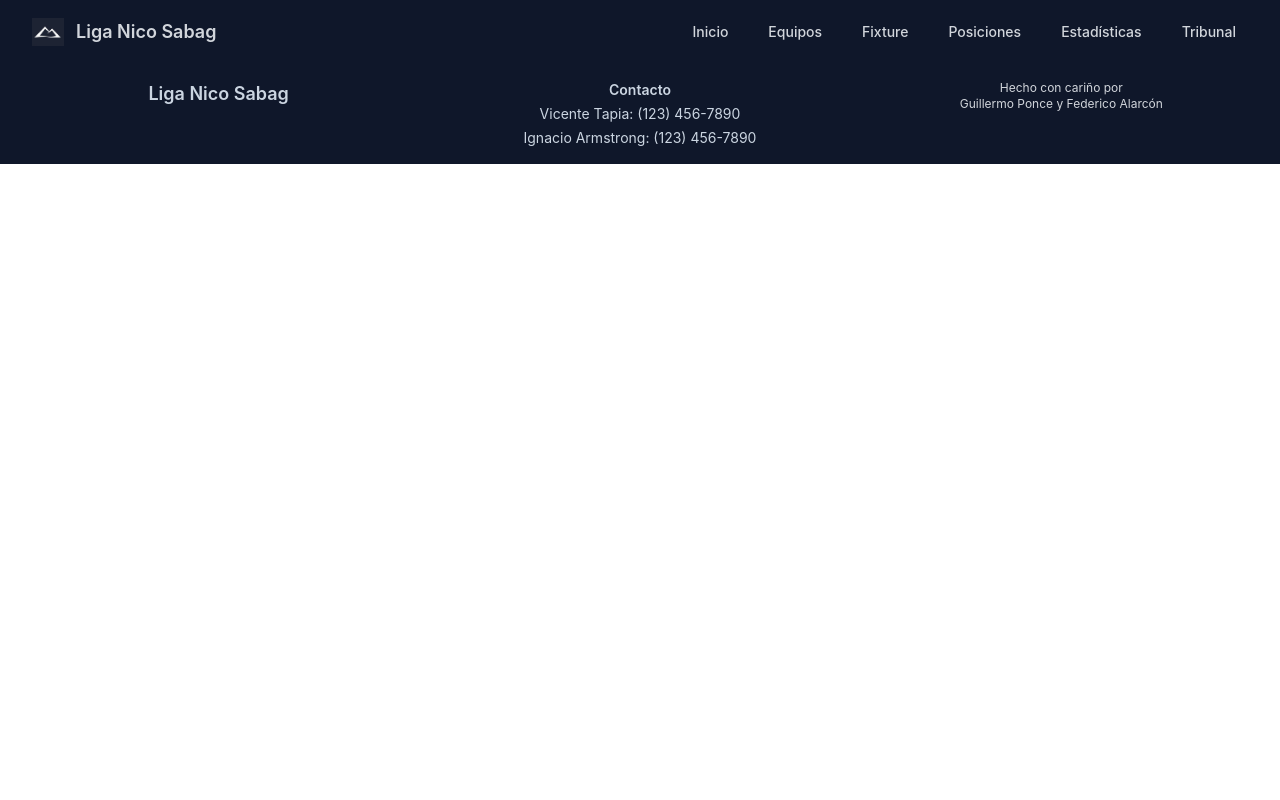
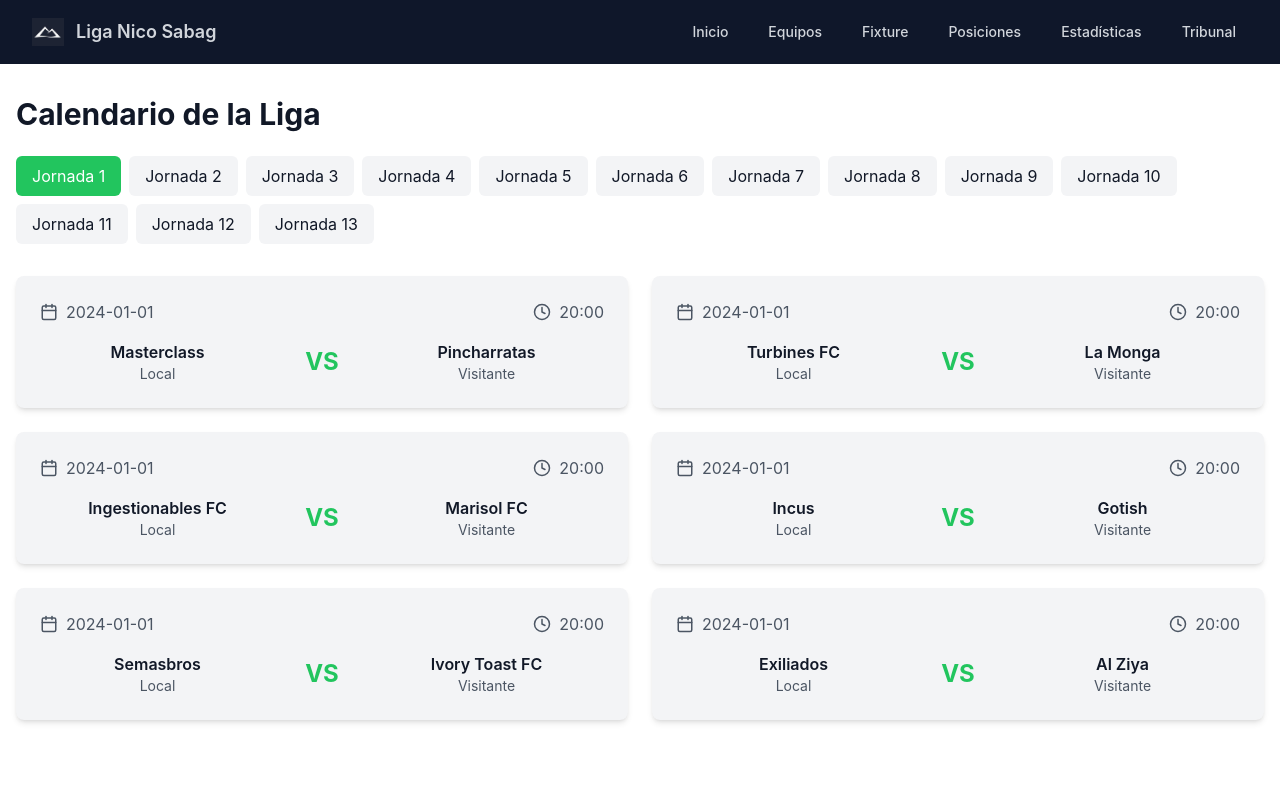
Before and after one commit to guillejponce/liga-nico-sabag, a React (Create React App) app: page /schedule in a window 1280 px wide. Shown: the top 800 px of the page. Built offline with nearby package versions, Linux system fonts and the light colour scheme.

Commit message:
feat: add fixture first mock view

```diff
--- /dev/null
+++ b/src/constants/Mocks.js
@@ -0,0 +1,15 @@
+export const teamsData = [
+    { id: 1, name: 'Ivory Toast FC', playerCount: 22, wins: 5, captain: 'Juan Pérez' },
+    { id: 2, name: 'Ingestionables FC', playerCount: 20, wins: 4, captain: 'Carlos Rodríguez' },
+    { id: 3, name: 'Gotish', playerCount: 21, wins: 6, captain: 'Miguel González' },
+    { id: 4, name: 'Al Ziya', playerCount: 23, wins: 3, captain: 'Luis Hernández' },
+    { id: 5, name: 'La Monga', playerCount: 22, wins: 5, captain: 'Roberto Sánchez' },
+    { id: 6, name: 'Exiliados', playerCount: 20, wins: 4, captain: 'Javier López' },
+    { id: 7, name: 'Pincharratas', playerCount: 21, wins: 6, captain: 'Pedro Martínez' },
+    { id: 8, name: 'Incus', playerCount: 23, wins: 3, captain: 'Raúl Ramírez' },
+    { id: 9, name: 'Marisol FC', playerCount: 22, wins: 5, captain: 'Fernando Gómez' },
+    { id: 10, name: 'Semasbros', playerCount: 20, wins: 4, captain: 'Sergio Pérez' },
+    { id: 11, name: 'Quiero Volver con mi Ex', playerCount: 21, wins: 6, captain: 'Hugo Sánchez' },
+    { id: 12, name: 'Turbines FC', playerCount: 23, wins: 3, captain: 'Jorge González' },
+    { id: 13, name: 'Masterclass', playerCount: 22, wins: 5, captain: 'Mario Hernández' },
+  ];
--- /dev/null
+++ b/src/pages/Schedule.js
@@ -0,0 +1,95 @@
+import React, { useState } from 'react';
+import { Calendar, Clock } from 'lucide-react';
+import { teamsData } from '../constants/Mocks';
+
+// Helper function to generate mock schedule
+const generateMockSchedule = () => {
+  const schedule = [];
+  const matchdays = 13; // Each team plays against every other team once
+
+  for (let matchday = 1; matchday <= matchdays; matchday++) {
+    const matches = [];
+    const availableTeams = [...teamsData];
+
+    while (availableTeams.length > 1) {
+      const homeTeam = availableTeams.splice(Math.floor(Math.random() * availableTeams.length), 1)[0];
+      const awayTeam = availableTeams.splice(Math.floor(Math.random() * availableTeams.length), 1)[0];
+
+      matches.push({
+        id: `${matchday}-${homeTeam.id}-${awayTeam.id}`,
+        homeTeam,
+        awayTeam,
+        date: `2024-${matchday < 10 ? '0' + matchday : matchday}-01`, // Mock date
+        time: '20:00', // Mock time
+      });
+    }
+
+    schedule.push({ matchday, matches });
+  }
+
+  return schedule;
+};
+
+const mockSchedule = generateMockSchedule();
+
+const Schedule = () => {
+  const [activeMatchday, setActiveMatchday] = useState(1);
+
+  return (
+    <div className="bg-body min-h-screen">
+      <div className="container mx-auto px-4 py-8">
+        <h1 className="text-3xl font-bold mb-6 text-text">Calendario de la Liga</h1>
+
+        {/* Matchday tabs */}
+        <div className="flex flex-wrap mb-6">
+          {mockSchedule.map(({ matchday }) => (
+            <button
+              key={matchday}
+              onClick={() => setActiveMatchday(matchday)}
+              className={`px-4 py-2 mr-2 mb-2 rounded-md transition-colors ${
+                activeMatchday === matchday
+                  ? 'bg-accent text-white'
+                  : 'bg-body-secondary text-text hover:bg-accent-light'
+              }`}
+            >
+              Jornada {matchday}
+            </button>
+          ))}
+        </div>
+
+        {/* Matches for the selected matchday */}
+        <div className="grid grid-cols-1 md:grid-cols-2 gap-6">
+          {mockSchedule
+            .find(({ matchday }) => matchday === activeMatchday)
+            .matches.map((match) => (
+              <div key={match.id} className="bg-body-secondary rounded-lg p-6 shadow-md">
+                <div className="flex justify-between items-center mb-4">
+                  <div className="flex items-center text-text-dark">
+                    <Calendar size={18} className="mr-2" />
+                    <span>{match.date}</span>
+                  </div>
+                  <div className="flex items-center text-text-dark">
+                    <Clock size={18} className="mr-2" />
+                    <span>{match.time}</span>
+                  </div>
+                </div>
+                <div className="flex justify-between items-center">
+                  <div className="text-center w-5/12">
+                    <h3 className="font-semibold text-text">{match.homeTeam.name}</h3>
+                    <p className="text-sm text-text-dark">Local</p>
+                  </div>
+                  <div className="text-2xl font-bold text-accent">VS</div>
+                  <div className="text-center w-5/12">
+                    <h3 className="font-semibold text-text">{match.awayTeam.name}</h3>
+                    <p className="text-sm text-text-dark">Visitante</p>
+                  </div>
+                </div>
+              </div>
+            ))}
+        </div>
+      </div>
+    </div>
+  );
+};
+
+export default Schedule;
--- a/src/pages/Teams.js
+++ b/src/pages/Teams.js
@@ -1,29 +1,65 @@
 import React from 'react';
 import { Link } from 'react-router-dom';
+import { Users, Trophy, Star } from 'lucide-react';
 
 // This is a mock data array. In a real application, you'd fetch this data from an API.
 const teamsData = [
-  { id: 1, name: 'Team A' },
-  { id: 2, name: 'Team B' },
-  { id: 3, name: 'Team C' },
-  // Add more teams as needed
+    { id: 1, name: 'Ivory Toast FC', playerCount: 22, wins: 5, captain: 'Juan Pérez' },
+    { id: 2, name: 'Ingestionables FC', playerCount: 20, wins: 4, captain: 'Carlos Rodríguez' },
+    { id: 3, name: 'Gotish', playerCount: 21, wins: 6, captain: 'Miguel González' },
+    { id: 4, name: 'Al Ziya', playerCount: 23, wins: 3, captain: 'Luis Hernández' },
+    { id: 5, name: 'La Monga', playerCount: 22, wins: 5, captain: 'Roberto Sánchez' },
+    { id: 6, name: 'Exiliados', playerCount: 20, wins: 4, captain: 'Javier López' },
+    { id: 7, name: 'Pincharratas', playerCount: 21, wins: 6, captain: 'Pedro Martínez' },
+    { id: 8, name: 'Incus', playerCount: 23, wins: 3, captain: 'Raúl Ramírez' },
+    { id: 9, name: 'Marisol FC', playerCount: 22, wins: 5, captain: 'Fernando Gómez' },
+    { id: 10, name: 'Semasbros', playerCount: 20, wins: 4, captain: 'Sergio Pérez' },
+    { id: 11, name: 'Quiero Volver con mi Ex', playerCount: 21, wins: 6, captain: 'Hugo Sánchez' },
+    { id: 12, name: 'Turbines FC', playerCount: 23, wins: 3, captain: 'Jorge González' },
+    { id: 13, name: 'Masterclass', playerCount: 22, wins: 5, captain: 'Mario Hernández' },
+
+  // Add more teams as needed to reach approximately 14 teams
 ];
 
 const Teams = () => {
+  // Sort teams alphabetically by name
+  const sortedTeams = [...teamsData].sort((a, b) => a.name.localeCompare(b.name));
+
   return (
+    <div className="bg-body min-h-screen">
       <div className="container mx-auto px-4 py-8">
-      <h1 className="text-3xl font-bold mb-6">Teams</h1>
-      <div className="grid grid-cols-1 md:grid-cols-2 lg:grid-cols-3 gap-4">
-        {teamsData.map((team) => (
+        <h1 className="text-3xl font-bold mb-6 text-text">Equipos de la Liga</h1>
+
+        <div className="grid grid-cols-1 md:grid-cols-2 lg:grid-cols-3 gap-6">
+          {sortedTeams.map((team) => (
             <Link
               key={team.id}
               to={`/teams/${team.id}`}
-            className="bg-white shadow-md rounded-lg p-4 hover:shadow-lg transition duration-300"
+              className="bg-body-secondary rounded-lg p-6 hover:shadow-lg transition duration-300 flex flex-col"
             >
-            <h2 className="text-xl font-semibold">{team.name}</h2>
-            {/* Add more team information here if needed */}
+              <div className="flex items-center mb-3">
+                {/* Placeholder for future logo */}
+                <div className="w-12 h-12 bg-gray-300 rounded-full mr-4 flex-shrink-0"></div>
+                <h2 className="text-xl font-semibold text-text">{team.name}</h2>
+              </div>
+              <div className="flex-grow">
+                <div className="flex items-center text-text-dark mb-2">
+                  <Users size={18} className="mr-2" />
+                  <span>{team.playerCount} jugadores</span>
+                </div>
+                <div className="flex items-center text-text-dark mb-2">
+                  <Trophy size={18} className="mr-2" />
+                  <span>{team.wins} victorias</span>
+                </div>
+                <div className="flex items-center text-text-dark">
+                  <Star size={18} className="mr-2" />
+                  <span>Capitán: {team.captain}</span>
+                </div>
+              </div>
+              <div className="mt-4 text-accent font-medium">Ver detalles del equipo</div>
             </Link>
           ))}
+        </div>
       </div>
     </div>
   );
--- a/src/routes/Router.js
+++ b/src/routes/Router.js
@@ -3,7 +3,7 @@ import { Routes, Route } from 'react-router-dom';
 import Home from '../pages/Home';
 import Teams from '../pages/Teams';
 // uncomment the following imports after creating the respective pages
-// import Schedule from '../pages/Schedule';
+import Schedule from '../pages/Schedule';
 // import Table from '../pages/Table';
 // import Stats from '../pages/Stats';
 // import Sanctions from '../pages/Sanctions';
@@ -14,8 +14,8 @@ const AppRoutes = () => {
     <Routes>
       <Route path="/" element={<Home />} />
       <Route path="/teams" element={<Teams />} />
+      <Route path="/schedule" element={<Schedule />} />
       {/* <Route path="/teams/:teamId" element={<TeamDetails />} />
-      <Route path="/schedule" element={<Schedule />} />
       <Route path="/table" element={<Table />} />
       <Route path="/stats" element={<Stats />} />
       <Route path="/sanctions" element={<Sanctions />} /> */}
```
Lines whose indentation alone changed are shown as unchanged.
